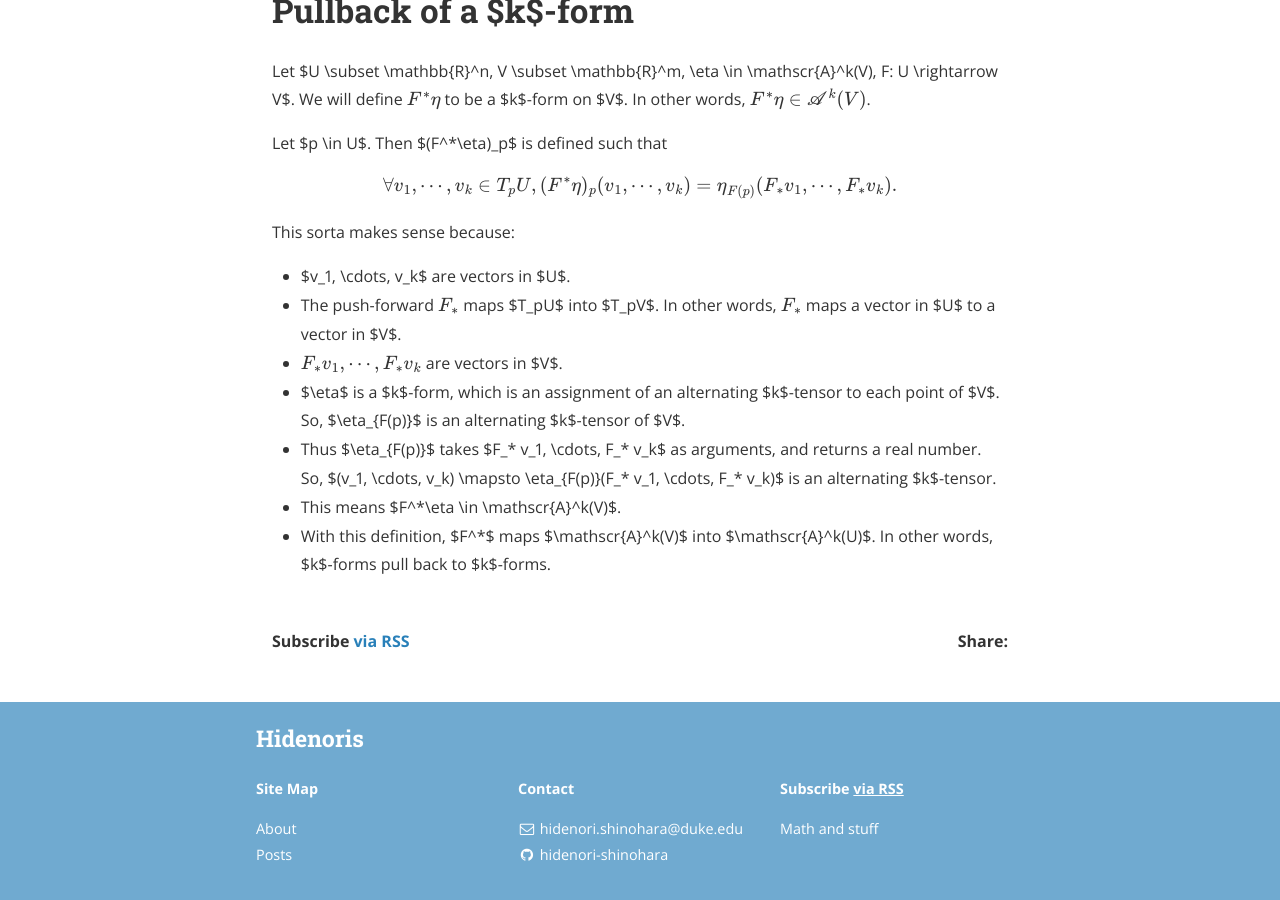
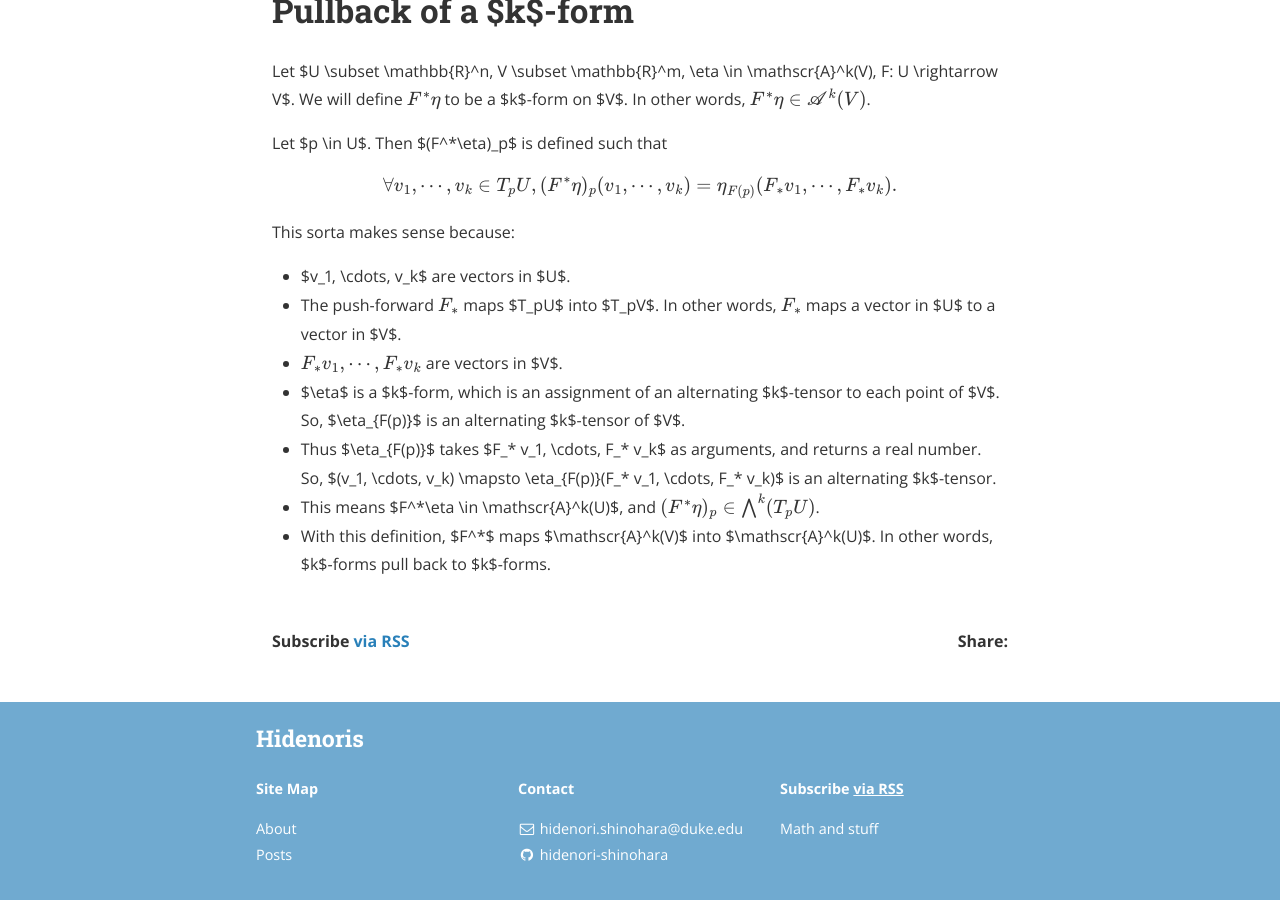
Before and after one commit to hidenori-shinohara/hidenori-shinohara.github.io, a Jekyll site: the page built from _posts/courses/math620/2019-09-09-smooth-manifold-cheat-sheet.md, in a window 1280 px wide and 900 px high, scrolled down 7378 px. Built offline with Jekyll 4.4.1, drawn with Linux system fonts in a browser that asks for light colours; nearby versions of some CDN libraries; formulas are drawn with MathJax 3.

Commit message:
aAdd notes

```diff
--- a/_posts/courses/math620/2019-09-09-smooth-manifold-cheat-sheet.md
+++ b/_posts/courses/math620/2019-09-09-smooth-manifold-cheat-sheet.md
@@ -219,6 +219,7 @@ $$
 \end{align*}
 $$
 
+
 This sorta makes sense because:
 
 * $v_1, \cdots, v_k$ are vectors in $U$.
@@ -229,6 +230,6 @@ This sorta makes sense because:
   So, $\eta_{F(p)}$ is an alternating $k$-tensor of $V$.
 * Thus $\eta_{F(p)}$ takes $F_* v_1, \cdots, F_* v_k$ as arguments, and returns a real number.
   So, $(v_1, \cdots, v_k) \mapsto \eta_{F(p)}(F_* v_1, \cdots, F_* v_k)$ is an alternating $k$-tensor.
-* This means $F^*\eta \in \mathscr{A}^k(V)$.
+* This means $F^*\eta \in \mathscr{A}^k(U)$, and $$(F^*\eta)_p \in \bigwedge^k(T_pU)$$.
 * With this definition, $F^*$ maps $\mathscr{A}^k(V)$ into $\mathscr{A}^k(U)$.
   In other words, $k$-forms pull back to $k$-forms.
```
